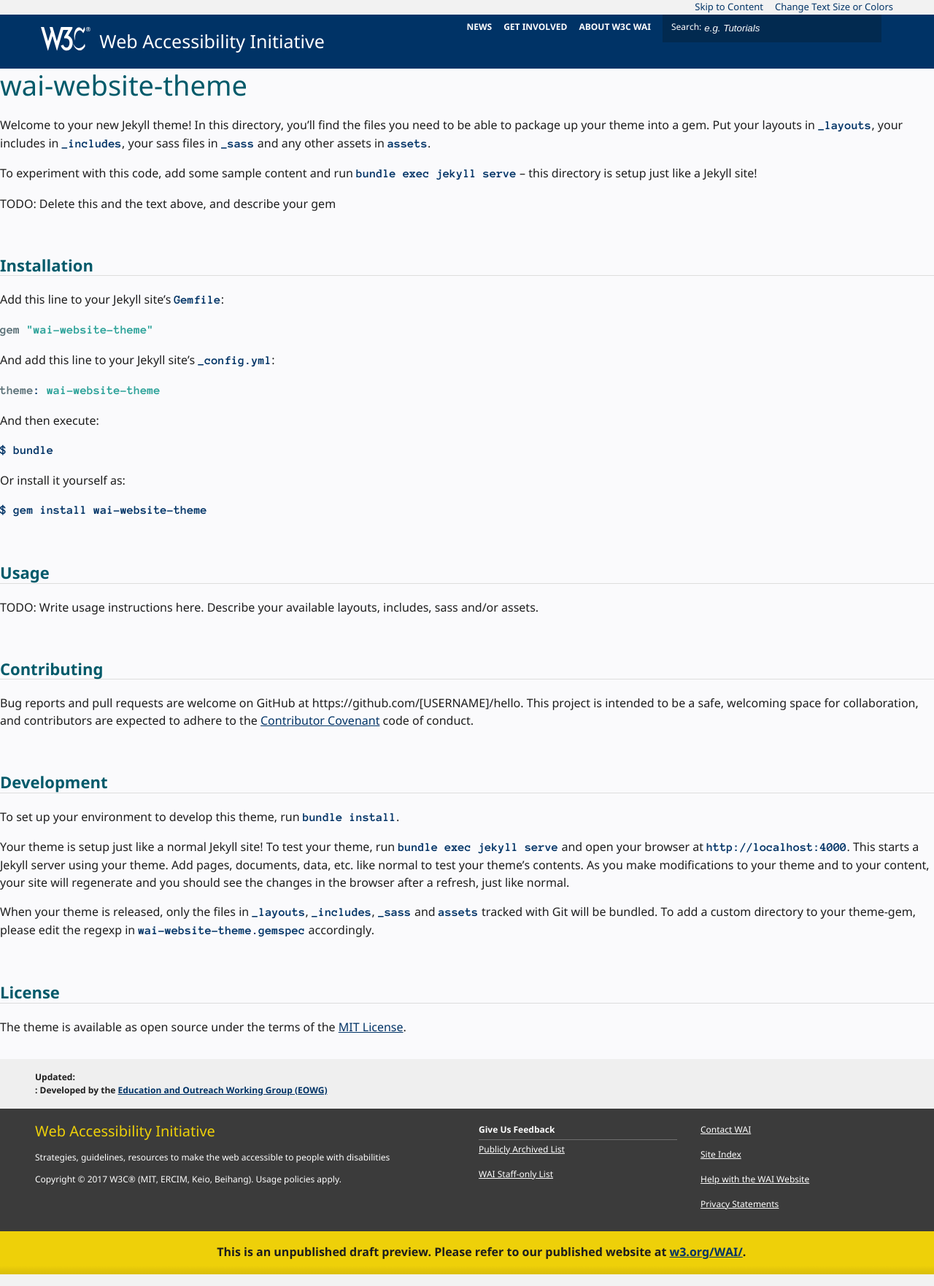
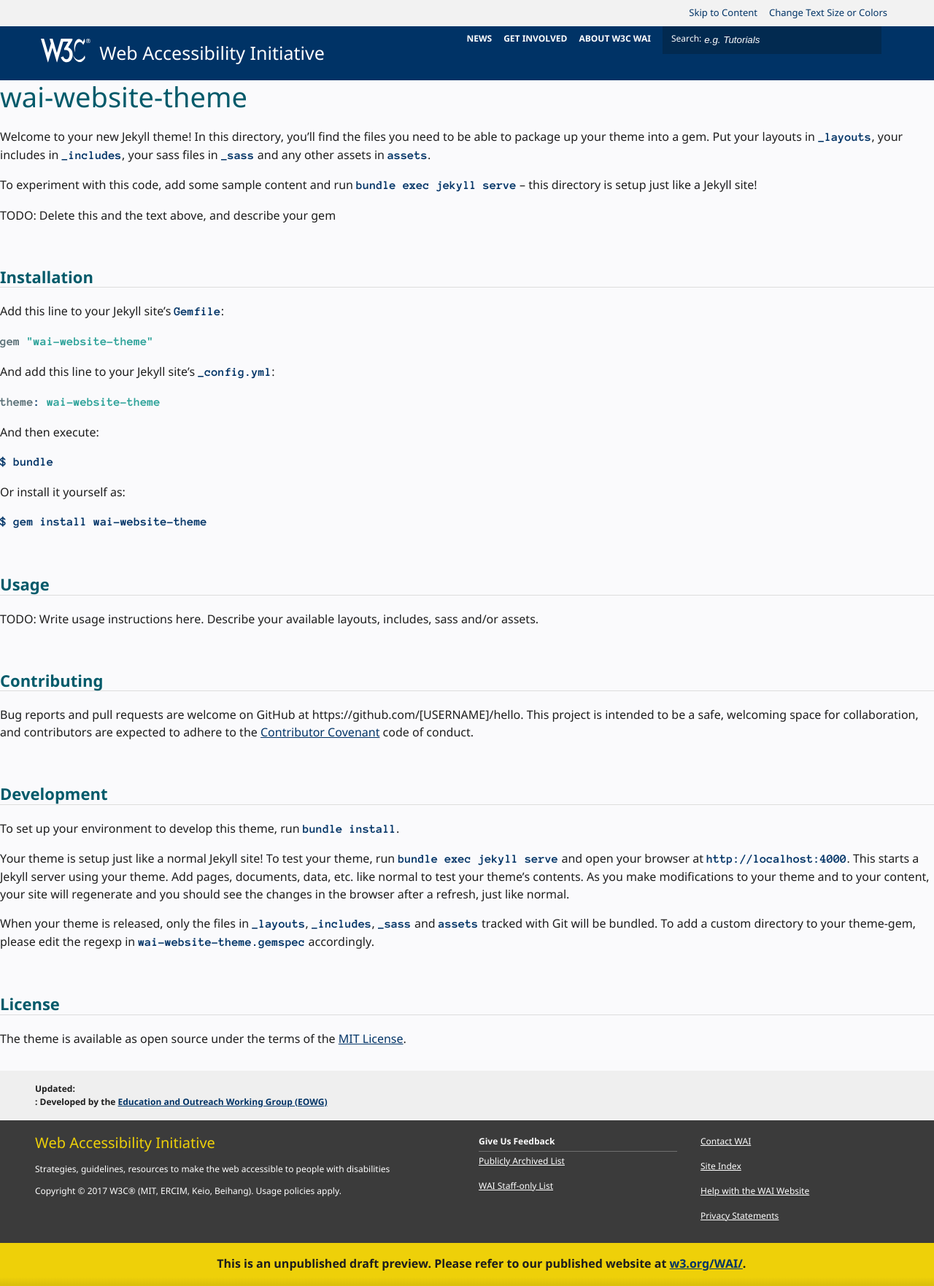
Before and after one commit to w3c/wai-website-theme, a Jekyll site: the page built from README.md, in a window 1280 px wide. Shown: the whole page at 73% size. Built offline with Jekyll 4.4.1, drawn with Linux system fonts in a browser that asks for light colours; cached includes are drawn as plain includes; our own code applies the rules of GitHub Pages for plain Markdown files.

Commit message:
Controls spacing

```diff
--- a/assets/css/style.css
+++ b/assets/css/style.css
@@ -1733,7 +1733,8 @@
   padding-right: 8px
 }
 
-#controls ul {
+#controls > ul {
+    margin: 0;
     padding: 8px;
     grid-area: content;
     display: -webkit-box;
@@ -1746,11 +1747,17 @@
 
 @media  (min-width: 23em) {
 
-    #controls ul {
+    #controls > ul {
         -webkit-box-pack: end;
             -ms-flex-pack: end;
                 justify-content: flex-end
     }
+}
+
+#controls > ul > li {
+    display: inline-block;
+    list-style: none;
+    margin: 0
 }
 
 #controls a {
@@ -2155,15 +2162,15 @@
     display: block
 }
 
-.mainnav, .metanav, #controls {
-}
-
-.mainnav > ul, .metanav > ul, #controls > ul {
+.mainnav, .metanav {
+}
+
+.mainnav > ul, .metanav > ul {
     margin: 0;
     padding: 0
 }
 
-.mainnav > ul > li, .metanav > ul > li, #controls > ul > li {
+.mainnav > ul > li, .metanav > ul > li {
     display: inline-block;
     list-style: none;
     margin: 0
```
Also changed, not shown: 1 other file.
